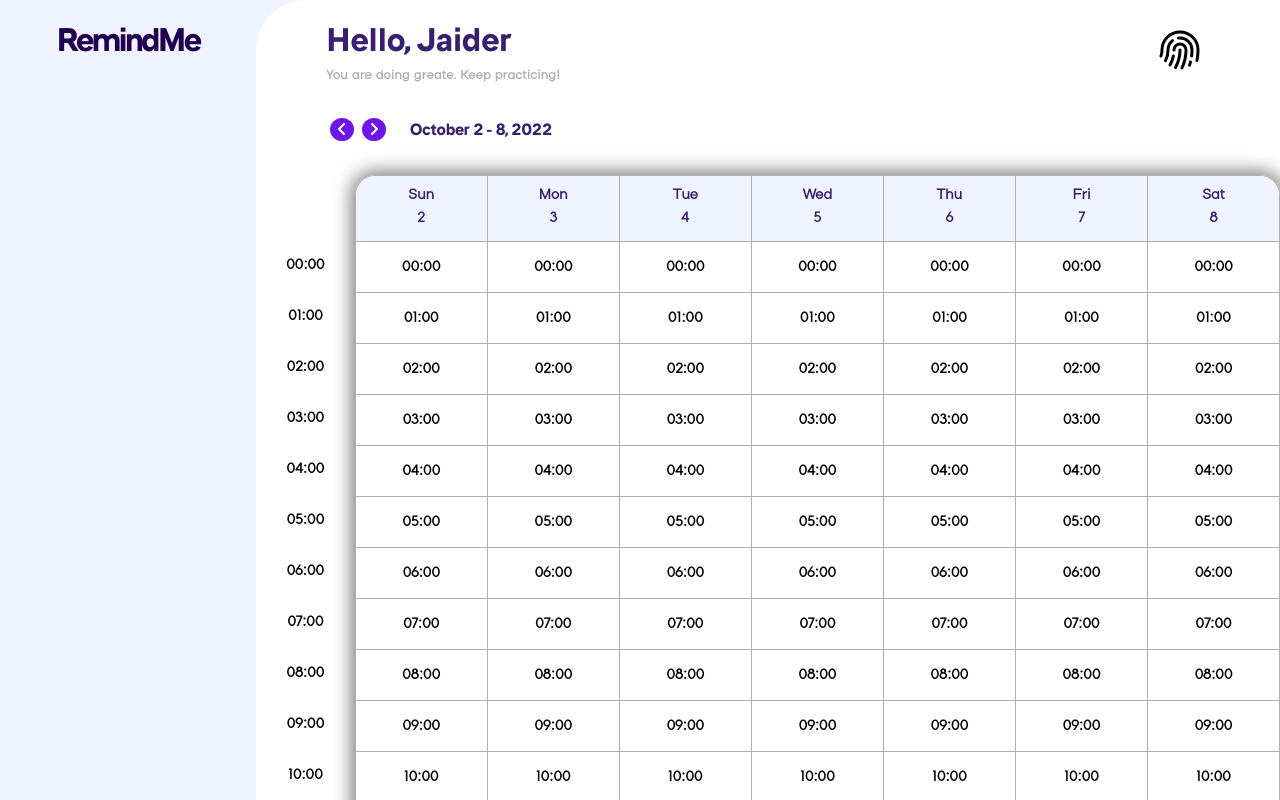
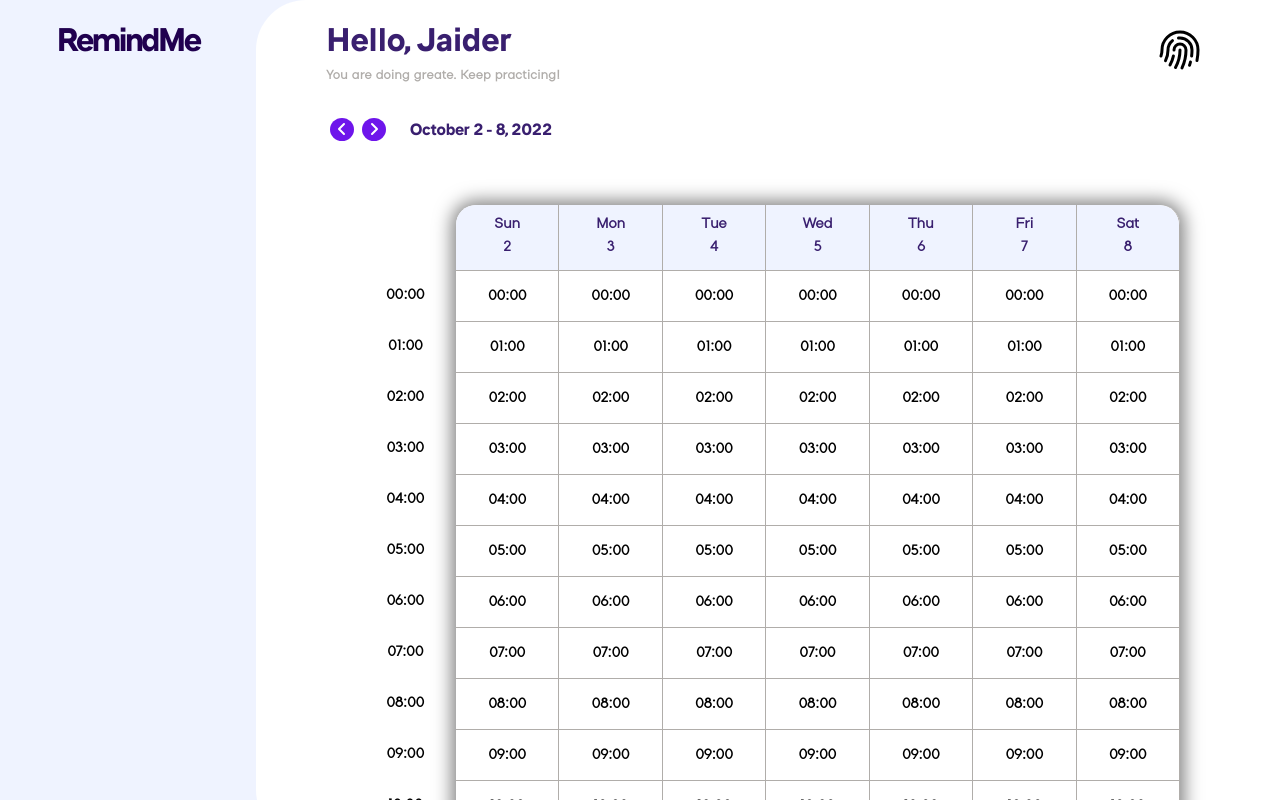
Before and after one commit to bjaider/remind-me, a React (Create React App) app: page / in a window 1280 px wide. Shown: the top 800 px of the page. Built offline with nearby package versions, Linux system fonts and the light colour scheme.

Commit message:
refactor: change the calendar layout

```diff
--- a/src/App.css
+++ b/src/App.css
@@ -14,7 +14,6 @@
 .right-container{
   flex: 1;
   margin-left: 20%;
-  position: relative;
   z-index: 2;
   border-top-left-radius: 50px;
   border-bottom-left-radius: 50px;
--- a/src/components/Calendar.tsx
+++ b/src/components/Calendar.tsx
@@ -30,6 +30,7 @@ const Calendar = () => {
         setChangeWeek={setChangeWeek}
       />
       <div className="calendar">
+        <div className="calendar-cells-container">
           <div className="calendar-time-container">
             <div className="date-container"></div>
             {hours.map((time) => (
@@ -39,7 +40,6 @@ const Calendar = () => {
             ))}
           </div>
 
-        <div className="calendar-cells-container">
           {days.map(({day, weekday}) => (
             <div className="calendar-colums">
               <Date day={day} weekday={weekday} />
--- a/src/components/WeekFilter.tsx
+++ b/src/components/WeekFilter.tsx
@@ -12,7 +12,6 @@ const WeekFilter: React.FC<WeekFilterProps> = ({
   changeWeek,
   setChangeWeek,
 }) => {
-  console.log(changeWeek)
   return (
     <div className="week-filter-container">
       <div className="week-filter-buttons">
--- a/src/helpers/weekDays.tsx
+++ b/src/helpers/weekDays.tsx
@@ -17,6 +17,5 @@ export const weekDays = (week: number = 0) => {
       year: moment(weekStart).add(i, 'days').format('YYYY'),
     })
   }
-  console.log('days', days)
   return {days}
 }
--- a/src/styles/Calendar.css
+++ b/src/styles/Calendar.css
@@ -1,5 +1,8 @@
 .calendar {
     display: flex;
+    padding: 30px 100px;
+    height: calc(75vh + 5px);
+    overflow: auto;
 }
 
 .calendar-cells-container {
@@ -7,6 +10,9 @@
     flex: 1;
     border-radius: 20px;
     box-shadow: 0px 0px 18px 4px rgba(0, 0, 0, 0.5);
+    margin-left: 100px;
+    position: relative;
+    height: fit-content;
 }
 .calendar-cells-container .calendar-colums:first-child .date-container  {
     border-top-left-radius: 20px;
@@ -21,20 +27,27 @@
 .calendar-colums {
     flex: 1;
     border-right: 1px solid #b0adaa;
-    border-top: 1px solid #b0adaa;
+    border-top-left-radius: 20px;
+    height: fit-content;
 }
 
 .calendar-colums:first-child {
     border-left: 1px solid #b0adaa;
+    border-top: 0;
     border-top-left-radius: 20px;
     border-bottom-left-radius: 20px;
 }
-
+.calendar-colums:nth-child(2) .date-container {
+    border-top-left-radius: 20px;
+}
 .calendar-colums:last-child {
     border-top-right-radius: 20px;
     border-bottom-right-radius: 20px;
 }
-
+.calendar-time-container{
+    position: absolute;
+    left: -100px;
+}
 .calendar-time-container .date-container {
     border-bottom: none;
     background-color: transparent;
--- a/src/styles/GridCells.css
+++ b/src/styles/GridCells.css
@@ -1,7 +1,11 @@
-.grid-cells-container{
+.grid-cells-container {
     height: 50px;
     display: flex;
     align-items: center;
     justify-content: center;
     border-bottom: 1px solid #b0adaa;
 }
+
+.grid-cells-container:last-child {
+    border-bottom: none;
+}
--- a/src/styles/Modal.css
+++ b/src/styles/Modal.css
@@ -9,6 +9,7 @@
     display: flex;
     justify-content: center;
     align-items: center;
+    z-index: 3;
 }
 
 .modal-content {
@@ -71,4 +72,9 @@
     color: white;
     padding: 10px 20px;
     border-radius: 7px;
+    cursor: pointer;
+    transition: 0.5s;
 }
+.modal-form button:hover {
+    background-color: #391f6f;
+}
```
Lines whose indentation alone changed are shown as unchanged.
